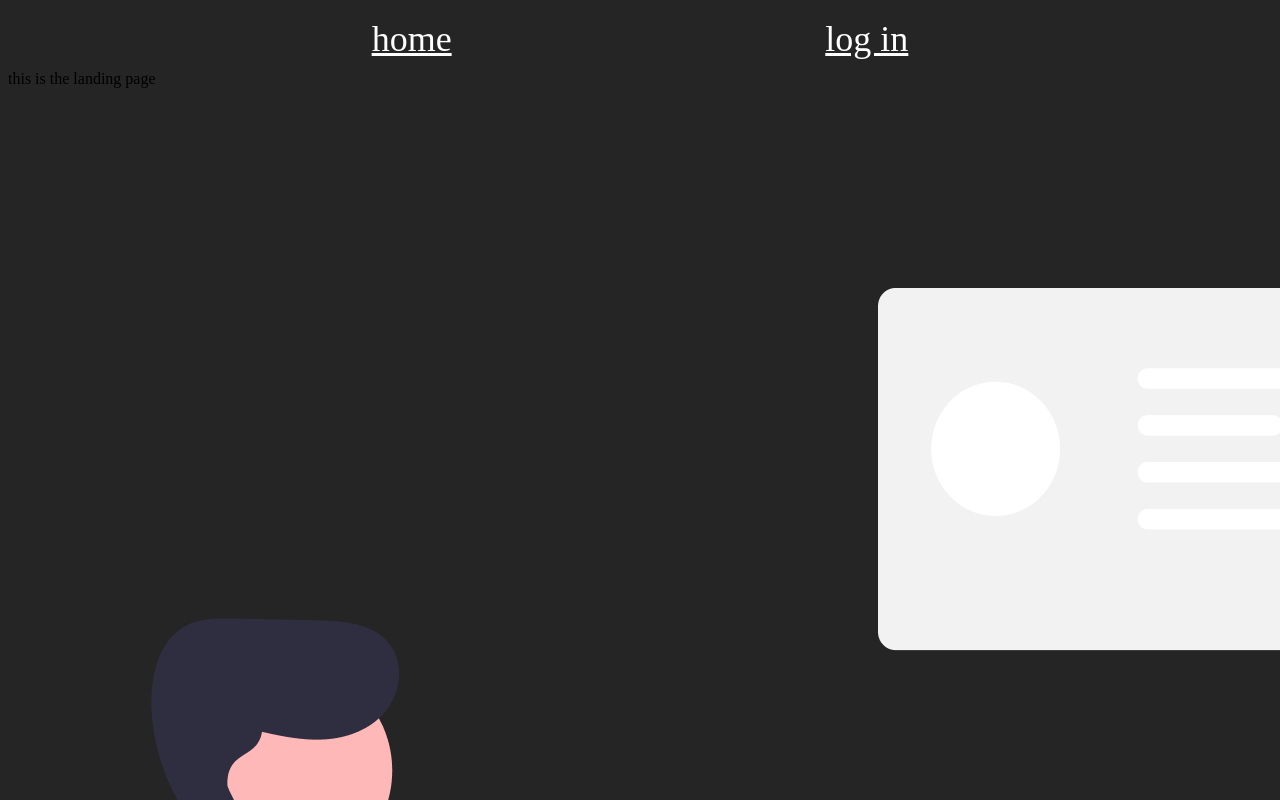
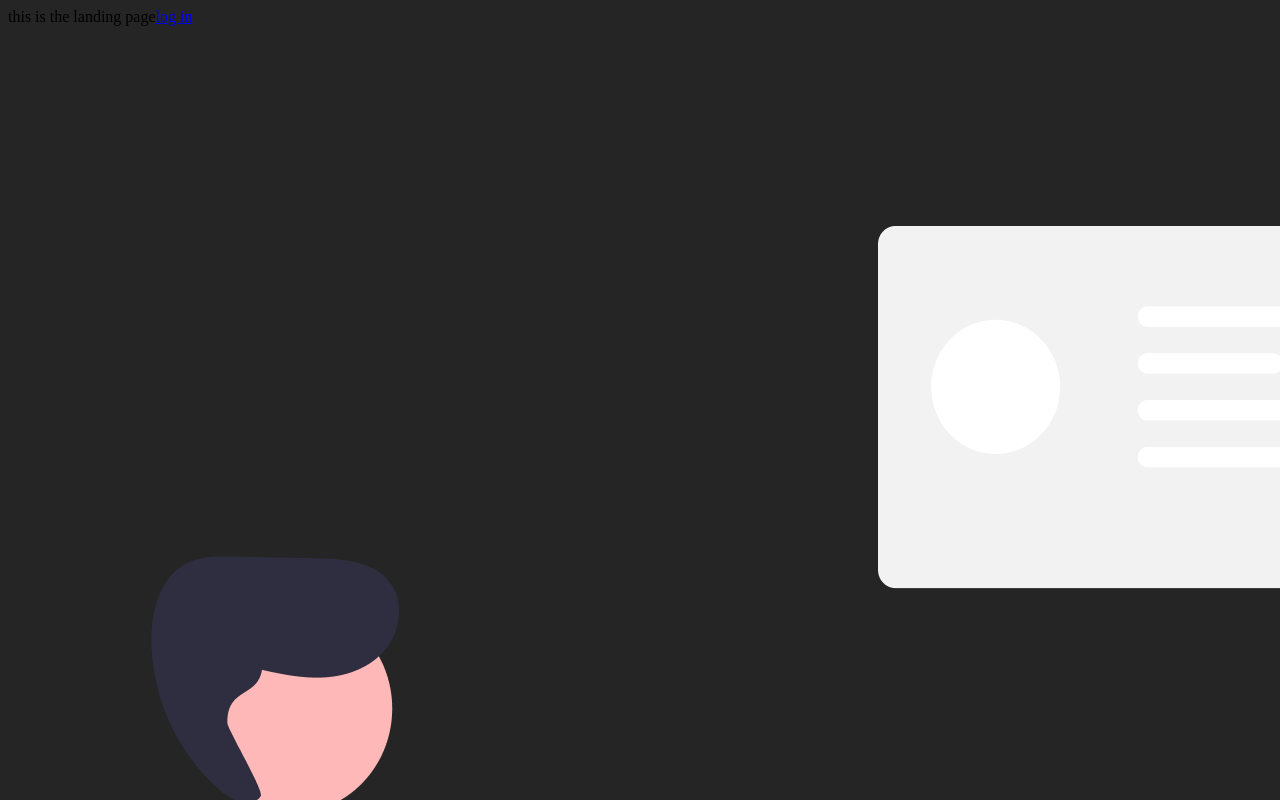
Before and after one commit to the-pink-fairy-armadillos/FlashCards, a React app: page / in a window 1280 px wide. Shown: the top 800 px of the page. Built offline with nearby package versions, Linux system fonts and the light colour scheme; no server answers; the HTML template or start-up script is replaced by a standard one.

Commit message:
implemented minimal landing page

```diff
--- a/src/client/Components/Home/card.module.css
+++ b/src/client/Components/Home/card.module.css
@@ -1,5 +1,4 @@
 body {
-    background-color: #252525;
 }
 .backgroundGrey {
     background-color: #525252;
--- a/src/client/Components/LandingPage/LandingPage.js
+++ b/src/client/Components/LandingPage/LandingPage.js
@@ -5,6 +5,7 @@ const LandingPage = () => {
   return (
     <>
       this is the landing page
+      <a href={`http://localhost:8080/auth/google`}>log in</a>
       <img src={landingPageImage} />
     </>
   );
--- a/src/client/Components/Navbar/Navbar.js
+++ b/src/client/Components/Navbar/Navbar.js
@@ -29,6 +29,7 @@ const Navbar = ({ leftItems }) => {
   }, []);
   return (
     <>
+      {email && (
         <div className={styles.row}>
           <div className={`${styles.row}`}>
             {Object.entries(leftItems).map((e) => {
@@ -51,6 +52,7 @@ const Navbar = ({ leftItems }) => {
             </div>
           </div>
         </div>
+      )}
     </>
   );
 };
--- a/src/server/server.js
+++ b/src/server/server.js
@@ -44,7 +44,7 @@ app.use(
 );
 
 app.get('/', (req, res) => {
-  res.status(200).redirect('http://localhost:3000/');
+  res.status(200).redirect('http://localhost:3000/library');
 });
 
 // routers
```
Lines whose indentation alone changed are shown as unchanged.
